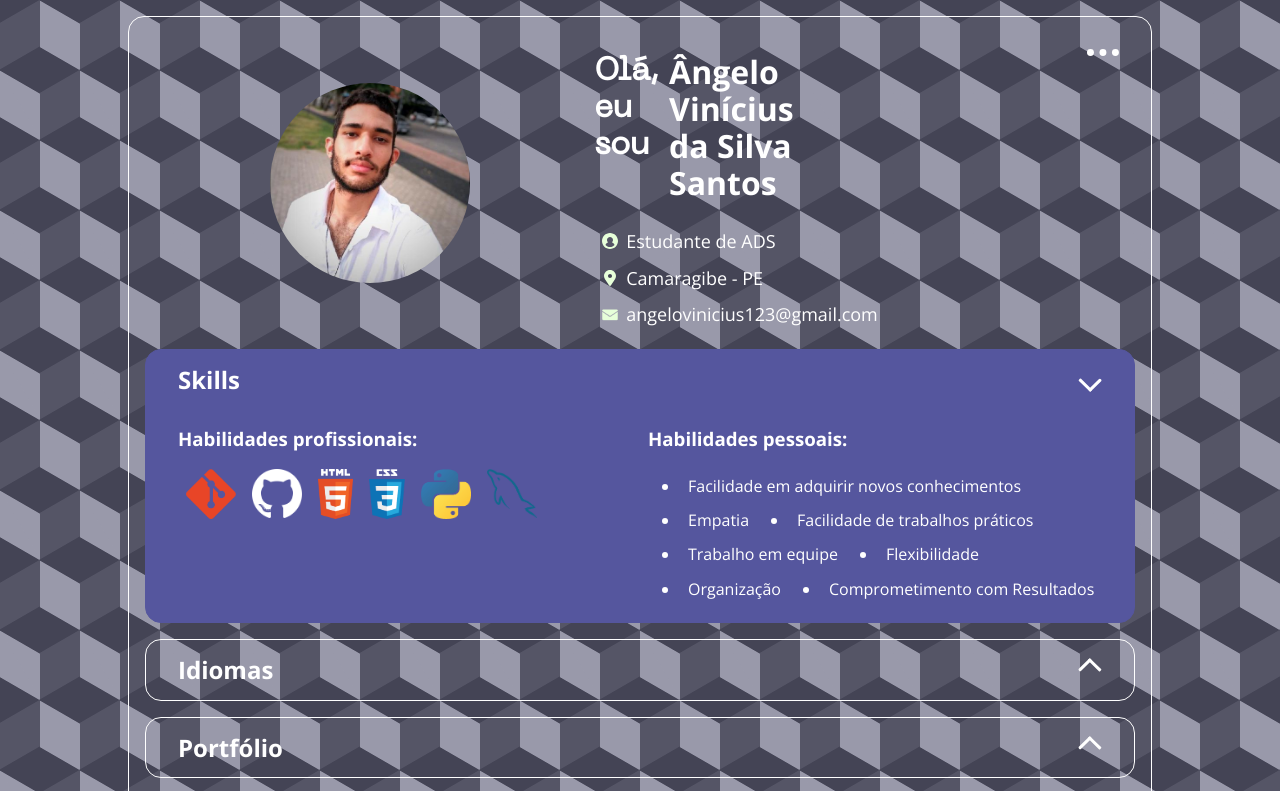
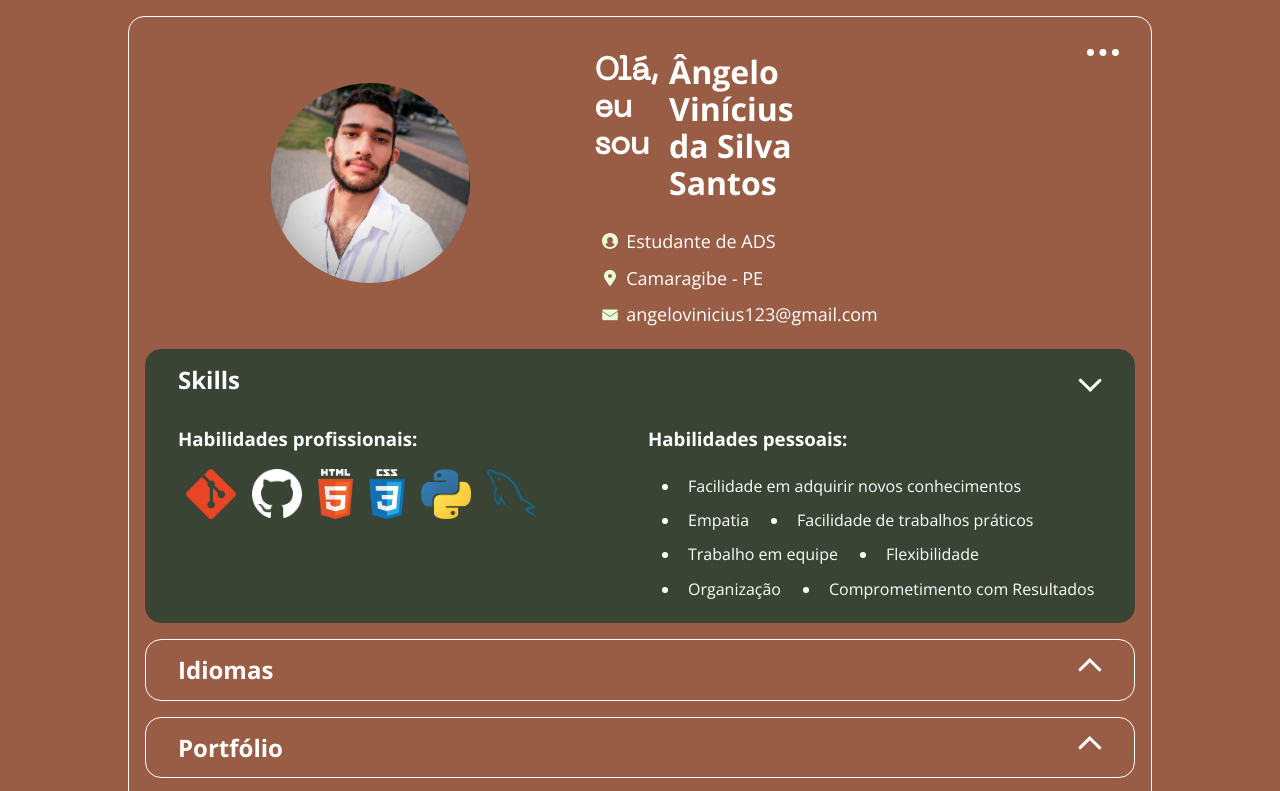
Before and after one commit to AngeloSant05/project-portfolio-html-css-js, a plain HTML site: page index.html in a window 1280 px wide. Both pictures are taken after a click on the button "Skills". Shown: the top 791 px of the page. Drawn offline with nearby package versions, Linux system fonts and the light colour scheme.

Commit message:
CSS atualizados

```diff
--- a/assets/css/acordeon.css
+++ b/assets/css/acordeon.css
@@ -10,8 +10,8 @@
 
 .acordeon.open,
 .acordeon:hover {
-   background-color: #55569e;
-   border-color: #55569e;
+   background-color: #3A4435;
+   border-color: #3A4435;
 }
 
 .acordeon .trigger {
--- a/assets/css/global.css
+++ b/assets/css/global.css
@@ -6,15 +6,7 @@
 }
 
 html {
-   background-color:#556;
-   background-image: linear-gradient(30deg, #445 12%, transparent 12.5%, transparent 87%, #445 87.5%, #445),
-   linear-gradient(150deg, #445 12%, transparent 12.5%, transparent 87%, #445 87.5%, #445),
-   linear-gradient(30deg, #445 12%, transparent 12.5%, transparent 87%, #445 87.5%, #445),
-   linear-gradient(150deg, #445 12%, transparent 12.5%, transparent 87%, #445 87.5%, #445),
-   linear-gradient(60deg, #99a 25%, transparent 25.5%, transparent 75%, #99a 75%, #99a),
-   linear-gradient(60deg, #99a 25%, transparent 25.5%, transparent 75%, #99a 75%, #99a);
-   background-size:80px 140px;
-   background-position: 0 0, 0 0, 40px 70px, 40px 70px, 0 0, 40px 70px;
+   background-color:#995D45;
 }
 
 body {
--- a/assets/css/header.css
+++ b/assets/css/header.css
@@ -76,10 +76,6 @@
    background-image: url('../../assets/img/icons/email.svg');
 }
 
-.information .phone::before {
-   background-image: url('../../assets/img/icons/phone.svg');
-}
-
 @media only screen and (min-width: 768px) {
 
    .header {
```
